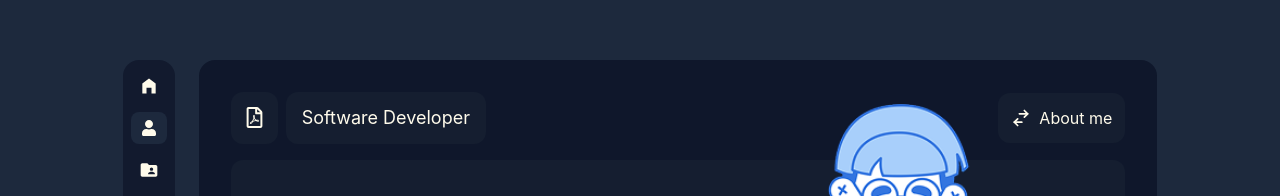
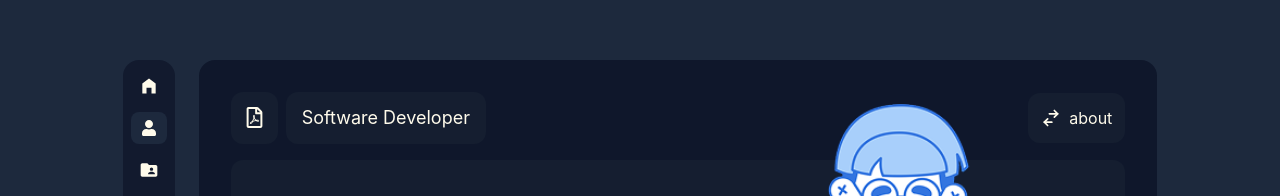
Before and after one commit to dewa-nanda/portofolio-d, a Next.js app: page /about in a window 1280 px wide. Shown: the top 196 px of the page. Built offline with nearby package versions, Linux system fonts and the light colour scheme.

Commit message:
fix(about): change switch tab using params

```diff
--- a/src/components/pages/About.tsx
+++ b/src/components/pages/About.tsx
@@ -3,30 +3,35 @@
 import { motion } from "framer-motion";
 import Header from "../ui/About/Header";
 import { ReactElement, useEffect, useState } from "react";
+import { useSearchParams, useRouter } from "next/navigation";
 import AboutData from "@/lib/data/about";
 
 const About = () => {
   const listSection = AboutData.content();
+  const searchParams = useSearchParams();
+  const router = useRouter();
 
-  const [section, setSection] = useState<string>("");
+  const tabParam = searchParams.get("tab");
+  const validTabs = listSection.map((v) => v.id);
+  const currentSection = validTabs.includes(tabParam ?? "")
+    ? tabParam!
+    : listSection[0].id;
+
   const [content, setContent] = useState<ReactElement | null>(null);
 
+  const setSection = (newSection: string) => {
+    router.push(`/about?tab=${encodeURIComponent(newSection)}`);
+  };
+
   useEffect(() => {
-    const target = listSection.find((v) => v.label === section);
+    const target = listSection.find((v) => v.id === currentSection);
 
     if (target) {
       const SectionComponent = target.component;
       setContent(<SectionComponent />);
     }
-  }, [section]);
+  }, [currentSection]);
 
-  useEffect(() => {
-    const initalData = listSection[0];
-    const SectionComponent = initalData.component;
-
-    setSection(initalData.label);
-    setContent(<SectionComponent />);
-  }, []);
   return (
     <motion.div
       initial={{ opacity: 0, y: 50 }}
@@ -34,9 +39,9 @@ const About = () => {
       transition={{ duration: 0.6, ease: "easeOut" }}
     >
       <Header
-        section={section}
+        section={currentSection}
         setSection={setSection}
-        content={listSection.map((v) => v.label)}
+        content={validTabs}
       />
 
       {content}
--- a/src/components/ui/About/Header.tsx
+++ b/src/components/ui/About/Header.tsx
@@ -6,7 +6,7 @@ import { TbSwitchHorizontal } from "react-icons/tb";
 interface THeaderProps {
   section: string;
   content: string[];
-  setSection: React.Dispatch<React.SetStateAction<string>>;
+  setSection: (section: string) => void;
 }
 
 const Header = (props: THeaderProps) => {
```
